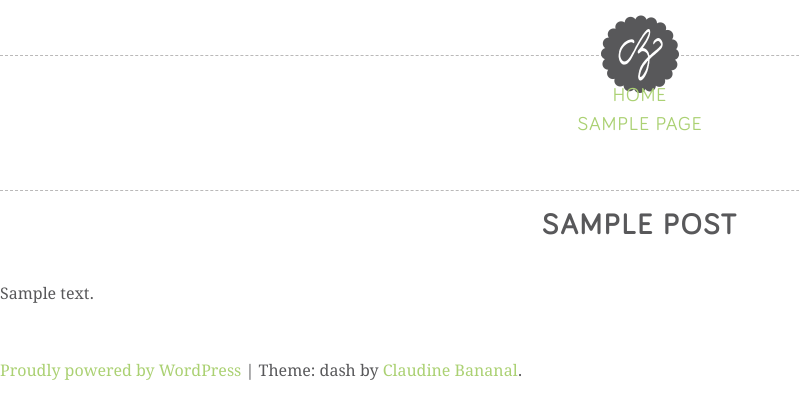
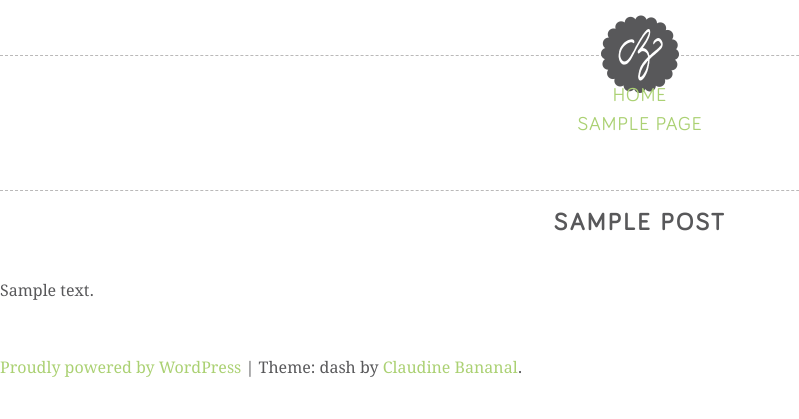
Before and after one commit to cbananal/personal-portfolio, a WordPress theme: template themes/dash/page.php in a window 1280 px wide. Shown: the top 419 px of the page, without its empty margins (0-799 px from the left). Run offline with PHP 8.4 and a stand-in for WordPress, Linux system fonts and the light colour scheme; the site name, menu and one post (Sample post) are stand-ins, and other content is empty; some libraries are stand-ins or nearby versions.

Commit message:
adjust style of page headings

```diff
--- a/themes/dash/sass/_page-templates.scss
+++ b/themes/dash/sass/_page-templates.scss
@@ -38,9 +38,9 @@ a:hover {
 
 //Page Titles
 .entry-title {
-  font-size: 1.8rem;
+  font-size: 1.5rem;
   font-family: $font_accent;
   text-align: center;
   text-transform: uppercase;
-  letter-spacing: 2px;
+  letter-spacing: 2.5px;
 }
--- a/themes/dash/style.css
+++ b/themes/dash/style.css
@@ -889,11 +889,11 @@ a:hover {
   display: none; }
 
 .entry-title {
-  font-size: 1.8rem;
+  font-size: 1.5rem;
   font-family: "Bariol Regular", sans-serif;
   text-align: center;
   text-transform: uppercase;
-  letter-spacing: 2px; }
+  letter-spacing: 2.5px; }
 
 /*----------------------------
   Dash: Front Page
```
Also changed, not shown: themes/dash/build/css/style.min.css.
